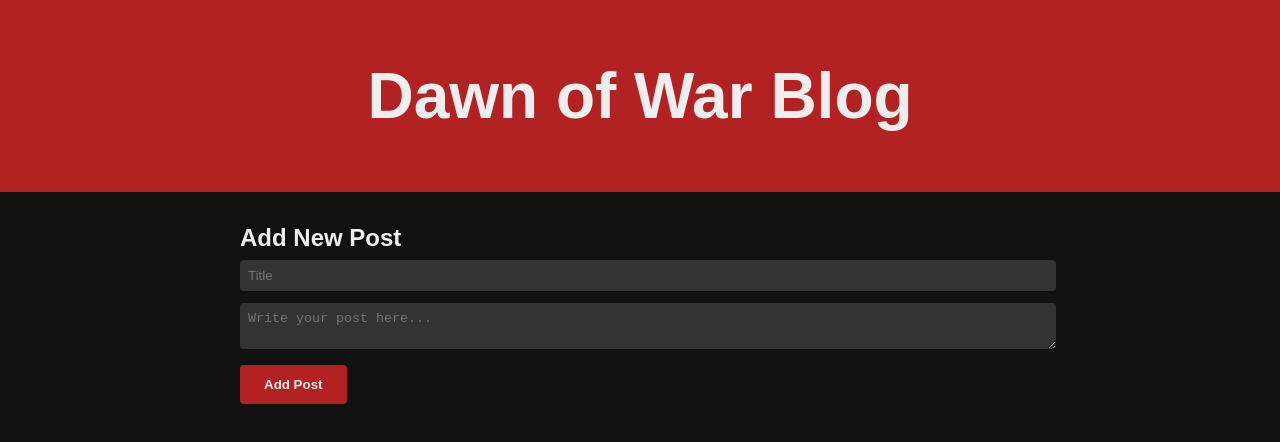
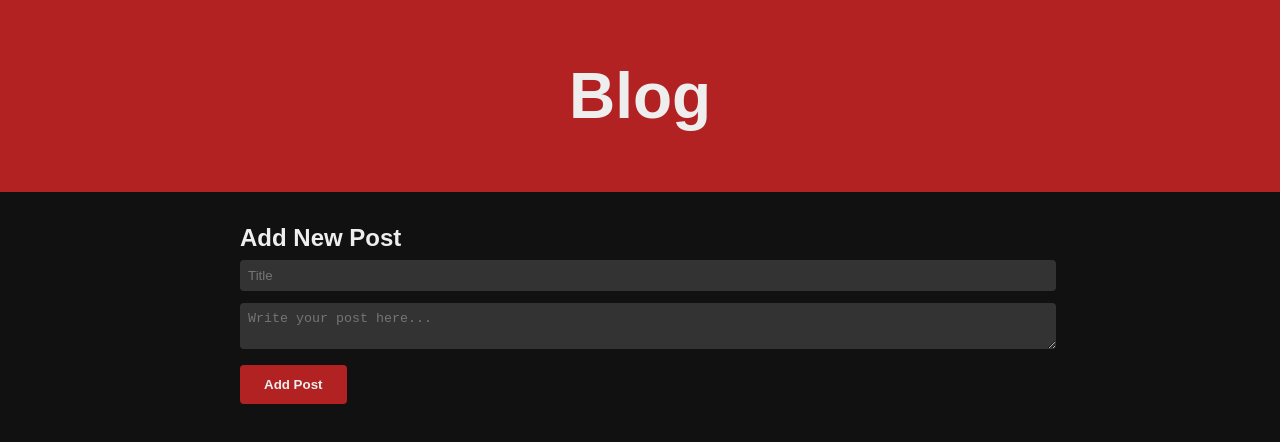
Before and after one commit to ellerinyelniz/Dawn-of-war, a plain HTML site: page index.html in a window 1280 px wide. Drawn offline with Linux system fonts and the light colour scheme.

Commit message:
Update index.html

```diff
--- a/index.html
+++ b/index.html
@@ -8,7 +8,7 @@
 </head>
 <body>
   <header>
-    <h1>Dawn of War Blog</h1>
+    <h1>Blog</h1>
   </header>
 
   <main>
```
